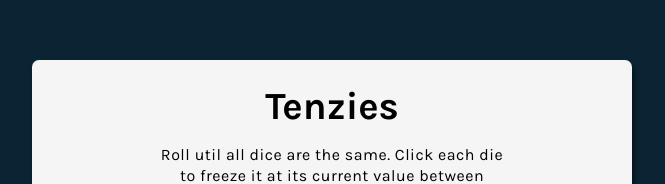
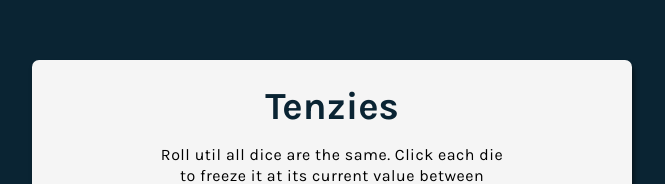
Before and after one commit to oliwierPosiakow/tenziesReact, a React (Vite) app: page / in a window 1280 px wide. Shown: the part 129-313 px from the top of the page, without its empty margins (308-973 px from the left). Built offline with nearby package versions, Linux system fonts and the light colour scheme.

Commit message:
title color change

```diff
--- a/src/css/app.css
+++ b/src/css/app.css
@@ -36,6 +36,7 @@
 .App main .title {
   margin: 0;
   font-size: 2.4rem;
+  color: #0a2433;
 }
 .App main .info {
   padding: 0 2em;
--- a/src/scss/app.scss
+++ b/src/scss/app.scss
@@ -36,6 +36,7 @@
         .title{
             margin: 0;
             font-size: 2.4rem;
+            color: #0a2433;
         }
         .info{
             padding: 0 2em;
--- a/src/scss/index.scss
+++ b/src/scss/index.scss
@@ -9,7 +9,6 @@ html, body{
 
 body{
     background: #0a2433;
-
     #root{
         display: flex;
         justify-content: center;
```
Also changed, not shown: 2 other files (tests, documents, lock files or other folders).
